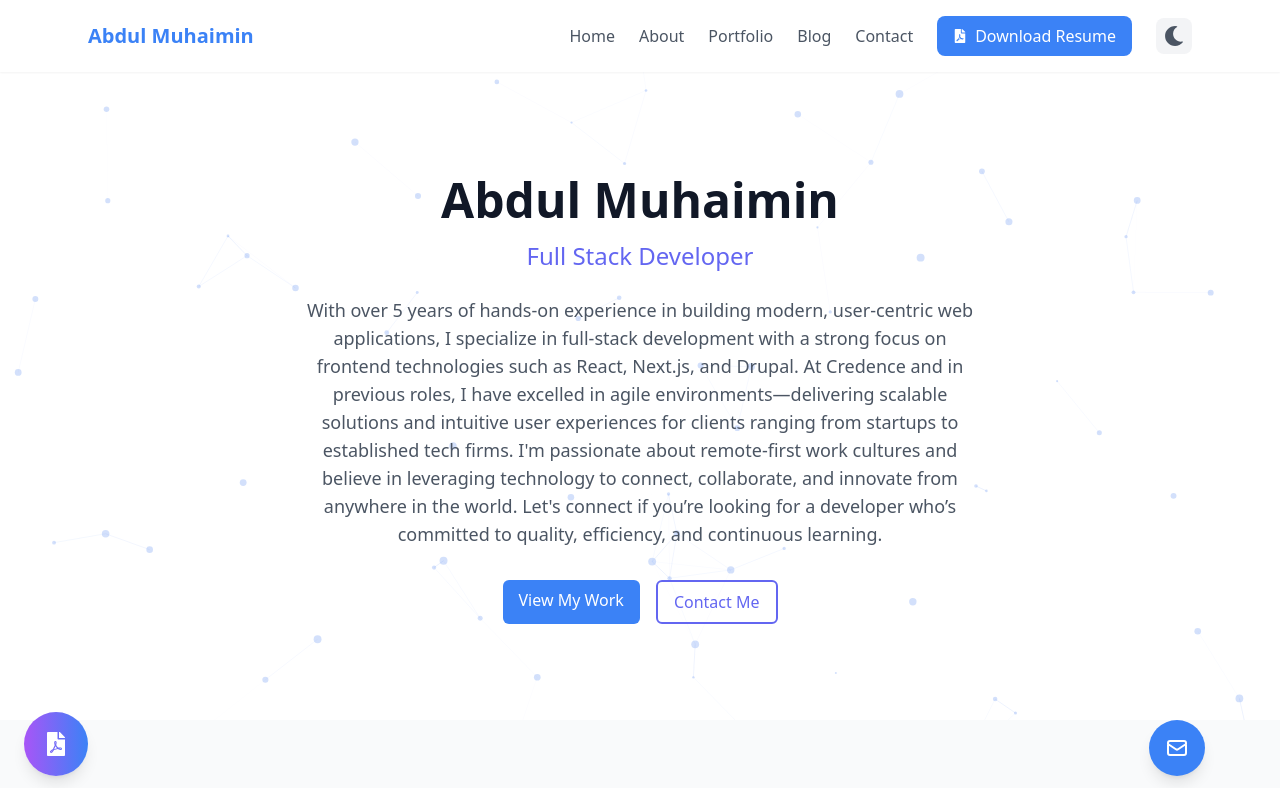
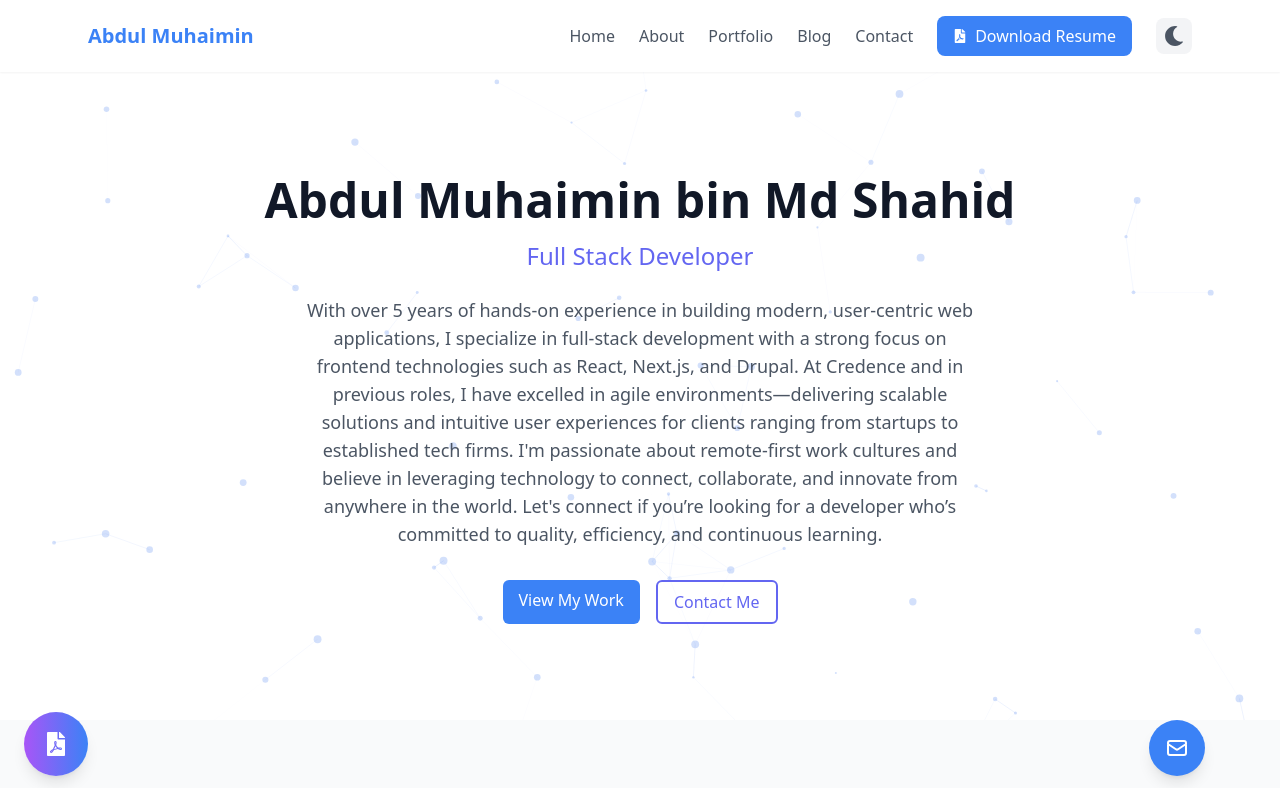
Before and after one commit to abdulmuhaimin-work/Project-Chimera, a React (Vite) app: page / in a window 1280 px wide. Shown: the top 788 px of the page. Built offline with nearby package versions, Linux system fonts and the light colour scheme; no server answers.

Commit message:
Update resumeData.js

```diff
--- a/src/data/resumeData.js
+++ b/src/data/resumeData.js
@@ -3,10 +3,10 @@ import { fetchWorkExperiences } from '../services/api';
 // Static data that doesn't change often
 export const resumeData = {
   personalInfo: {
-    name: "Abdul Muhaimin",
+    name: "Abdul Muhaimin bin Md Shahid",
     title: "Full Stack Developer",
     phone: "+60135932043",
-    location: "Semenyih, Malaysia",
+    location: "Semenyih, Selangor, Malaysia",
     email: "abdulmuhaimin.work@gmail.com",
     linkedin: "https://www.linkedin.com/in/abdul-muhaimin-md-shahid/",
     github: "https://github.com/abdulmuhaimin-work",
```
